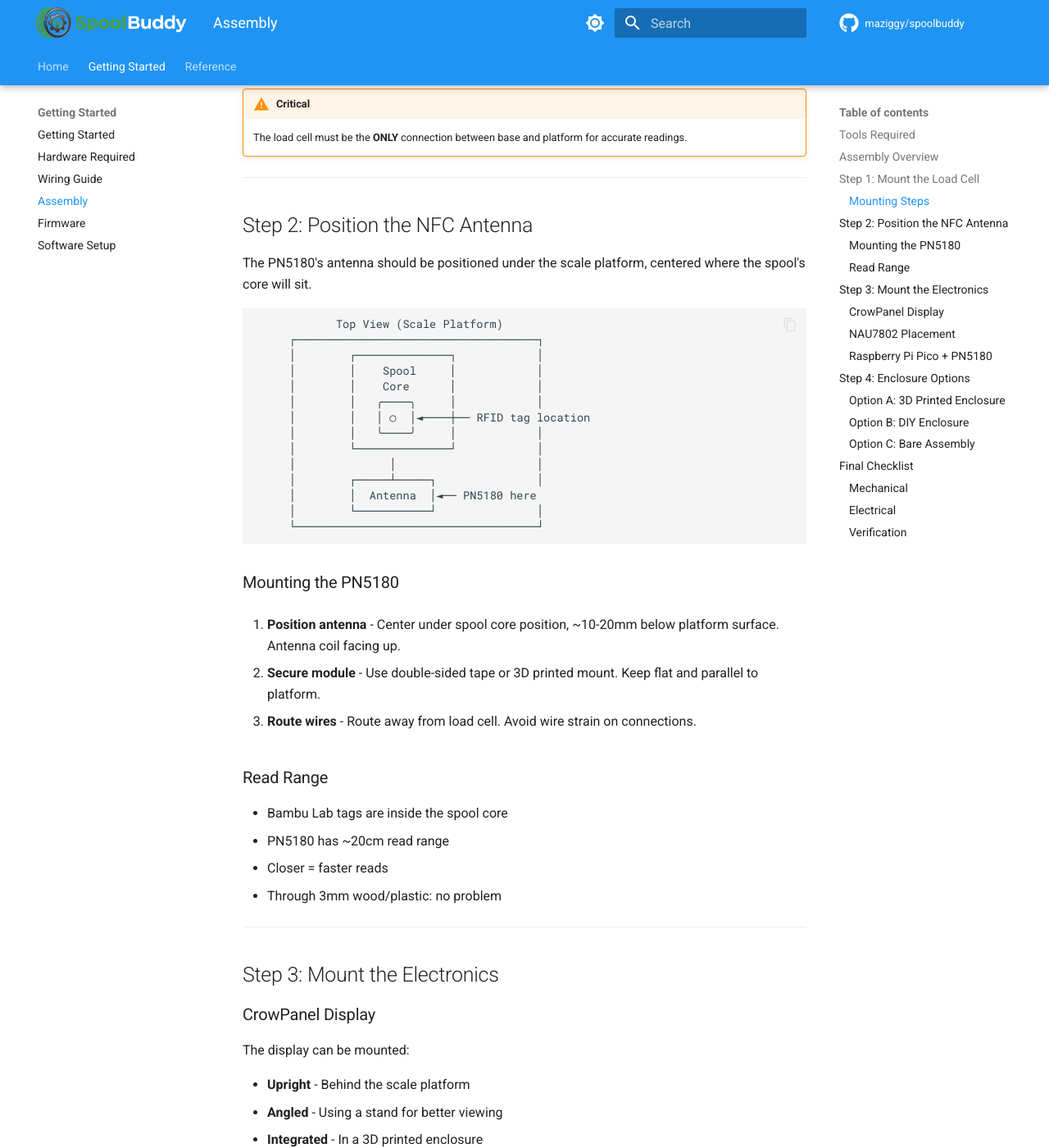
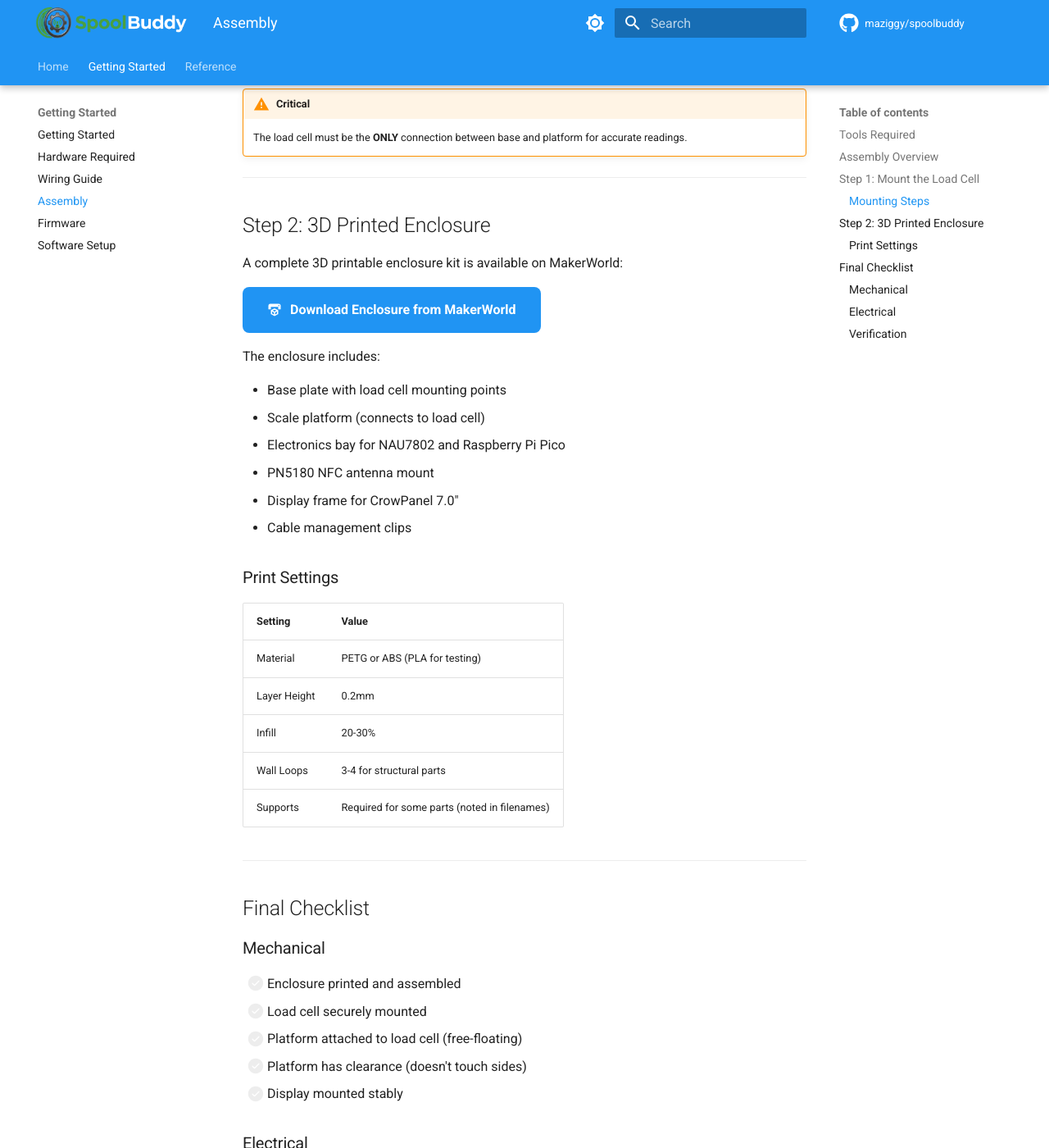
Before and after one commit to Schuermi7/spoolbuddy-wiki, an MkDocs documentation site: the page built from docs/getting-started/assembly.md, in a window 1280 px wide and 1400 px high, scrolled down 1943 px. Shown: the whole window at 82% size. Built offline with MkDocs 1.6.1 and Material for MkDocs 9.7.7, drawn with Linux system fonts in a browser that asks for light colours; comment, search, counter and statistics services are not loaded; some of the changed text lies outside the part shown.

Commit message:
Updated website

````diff
--- a/docs/getting-started/assembly.md
+++ b/docs/getting-started/assembly.md
@@ -83,94 +83,30 @@ The 5kg load cell is a bar-type single-point sensor. One end is fixed to the bas
 
 ---
 
-## Step 2: Position the NFC Antenna
+## Step 2: 3D Printed Enclosure
 
-The PN5180's antenna should be positioned under the scale platform, centered where the spool's core will sit.
+A complete 3D printable enclosure kit is available on MakerWorld:
 
-```
-            Top View (Scale Platform)
-     ┌────────────────────────────────────┐
-     │        ┌──────────────┐            │
-     │        │    Spool     │            │
-     │        │    Core      │            │
-     │        │   ╭────╮     │            │
-     │        │   │ ○  │◄────┼── RFID tag location
-     │        │   ╰────╯     │            │
-     │        └──────────────┘            │
-     │              │                     │
-     │        ┌─────┴─────┐               │
-     │        │  Antenna  │◄── PN5180 here
-     │        └───────────┘               │
-     └────────────────────────────────────┘
-```
+[:material-printer-3d: **Download Enclosure from MakerWorld**](https://makerworld.com/en/models/2296982-spoolbuddy#profileId-2506740){ .btn .btn-primary target="_blank" }
 
-### Mounting the PN5180
+The enclosure includes:
 
-1. **Position antenna** - Center under spool core position, ~10-20mm below platform surface. Antenna coil facing up.
+- Base plate with load cell mounting points
+- Scale platform (connects to load cell)
+- Electronics bay for NAU7802 and Raspberry Pi Pico
+- PN5180 NFC antenna mount
+- Display frame for CrowPanel 7.0"
+- Cable management clips
 
-2. **Secure module** - Use double-sided tape or 3D printed mount. Keep flat and parallel to platform.
+### Print Settings
 
-3. **Route wires** - Route away from load cell. Avoid wire strain on connections.
-
-### Read Range
-
-- Bambu Lab tags are inside the spool core
-- PN5180 has ~20cm read range
-- Closer = faster reads
-- Through 3mm wood/plastic: no problem
-
----
-
-## Step 3: Mount the Electronics
-
-### CrowPanel Display
-
-The display can be mounted:
-
-- **Upright** - Behind the scale platform
-- **Angled** - Using a stand for better viewing
-- **Integrated** - In a 3D printed enclosure
-
-### NAU7802 Placement
-
-- Mount near load cell terminals
-- Keep I2C wires short (~10-15cm)
-- Protect from vibration
-
-### Raspberry Pi Pico + PN5180
-
-- Mount Pico near PN5180 to keep SPI wires short
-- Can be secured with double-sided tape or 3D printed holder
-- Position to allow USB access for firmware updates
-
----
-
-## Step 4: Enclosure Options
-
-### Option A: 3D Printed Enclosure
-
-STL files available in the repository under `/hardware/enclosure/`.
-
-- Base plate with load cell mount
-- Scale platform
-- Electronics bay
-- Display frame
-
-### Option B: DIY Enclosure
-
-Materials:
-
-- Plywood or MDF (6-10mm)
-- Acrylic (for display window)
-- Rubber feet
-
-### Option C: Bare Assembly
-
-For testing or temporary use:
-
-- Mount load cell to rigid surface
-- Place PN5180 under test platform
-- Display propped up nearby
+| Setting | Value |
+|---------|-------|
+| Material | PETG or ABS (PLA for testing) |
+| Layer Height | 0.2mm |
+| Infill | 20-30% |
+| Wall Loops | 3-4 for structural parts |
+| Supports | Required for some parts (noted in filenames) |
 
 ---
 
@@ -178,10 +114,10 @@ For testing or temporary use:
 
 ### Mechanical
 
-- [ ] Load cell securely mounted at fixed end
-- [ ] Platform attached to load cell free end only
-- [ ] Platform has clearance (doesn't touch base/sides)
-- [ ] NFC antenna centered under spool position
+- [ ] Enclosure printed and assembled
+- [ ] Load cell securely mounted
+- [ ] Platform attached to load cell (free-floating)
+- [ ] Platform has clearance (doesn't touch sides)
 - [ ] Display mounted stably
 
 ### Electrical
@@ -189,13 +125,13 @@ For testing or temporary use:
 - [ ] All wiring complete per [Wiring Guide](wiring.md)
 - [ ] No loose connections
 - [ ] Wire routing away from moving parts
-- [ ] Power cable accessible
+- [ ] Power cables accessible
 
 ### Verification
 
 - [ ] Platform moves freely when pressed
 - [ ] No binding or rubbing
-- [ ] NFC antenna unobstructed
+- [ ] All components secured
 
 ---
 
````
Also changed, not shown: other parts of docs/getting-started/assembly.md (+1 -1 lines), docs/getting-started/hardware.md (+0 -2 lines), site/getting-started/assembly/index.html, site/getting-started/hardware/index.html, site/search/search_index.json.
